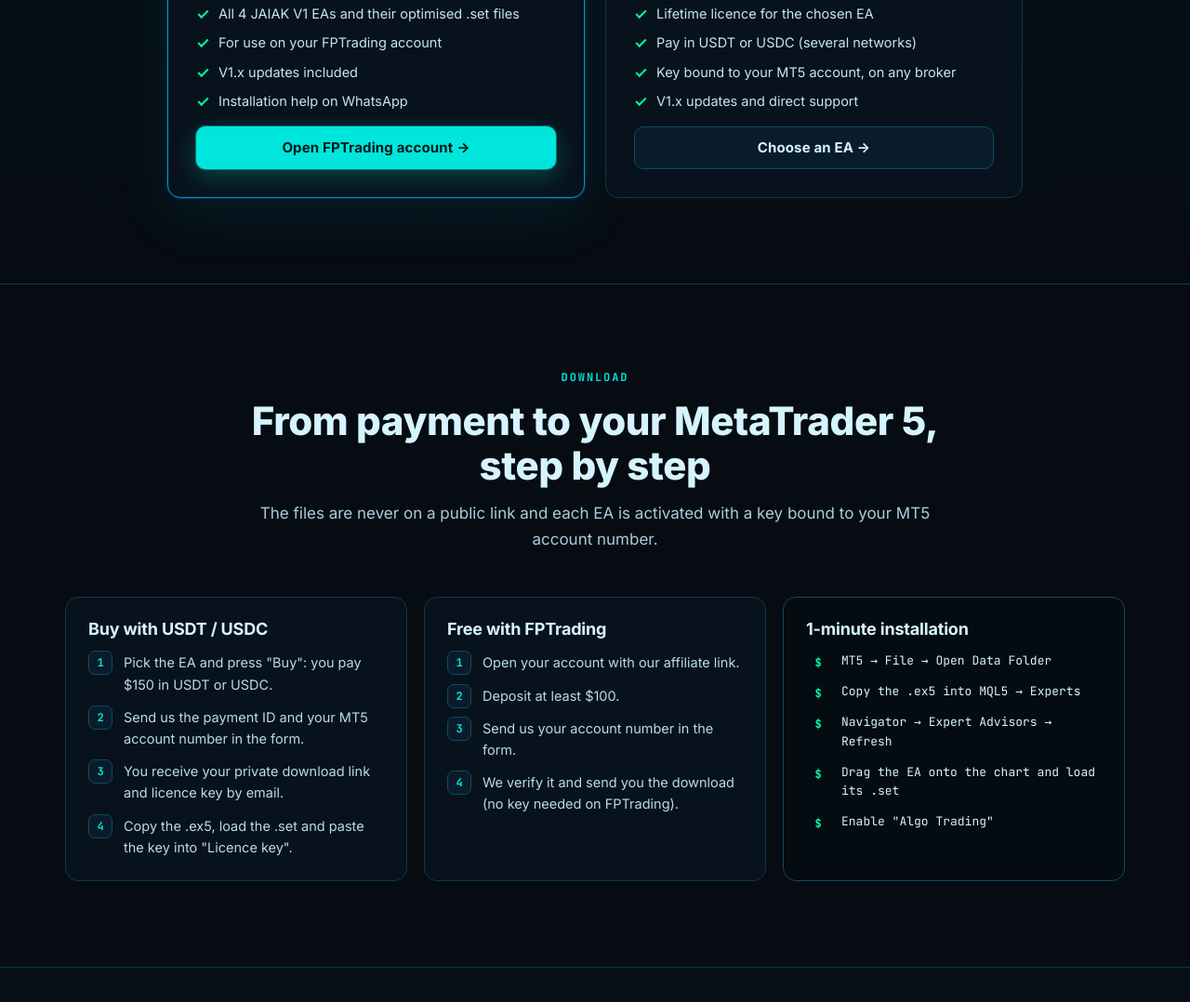
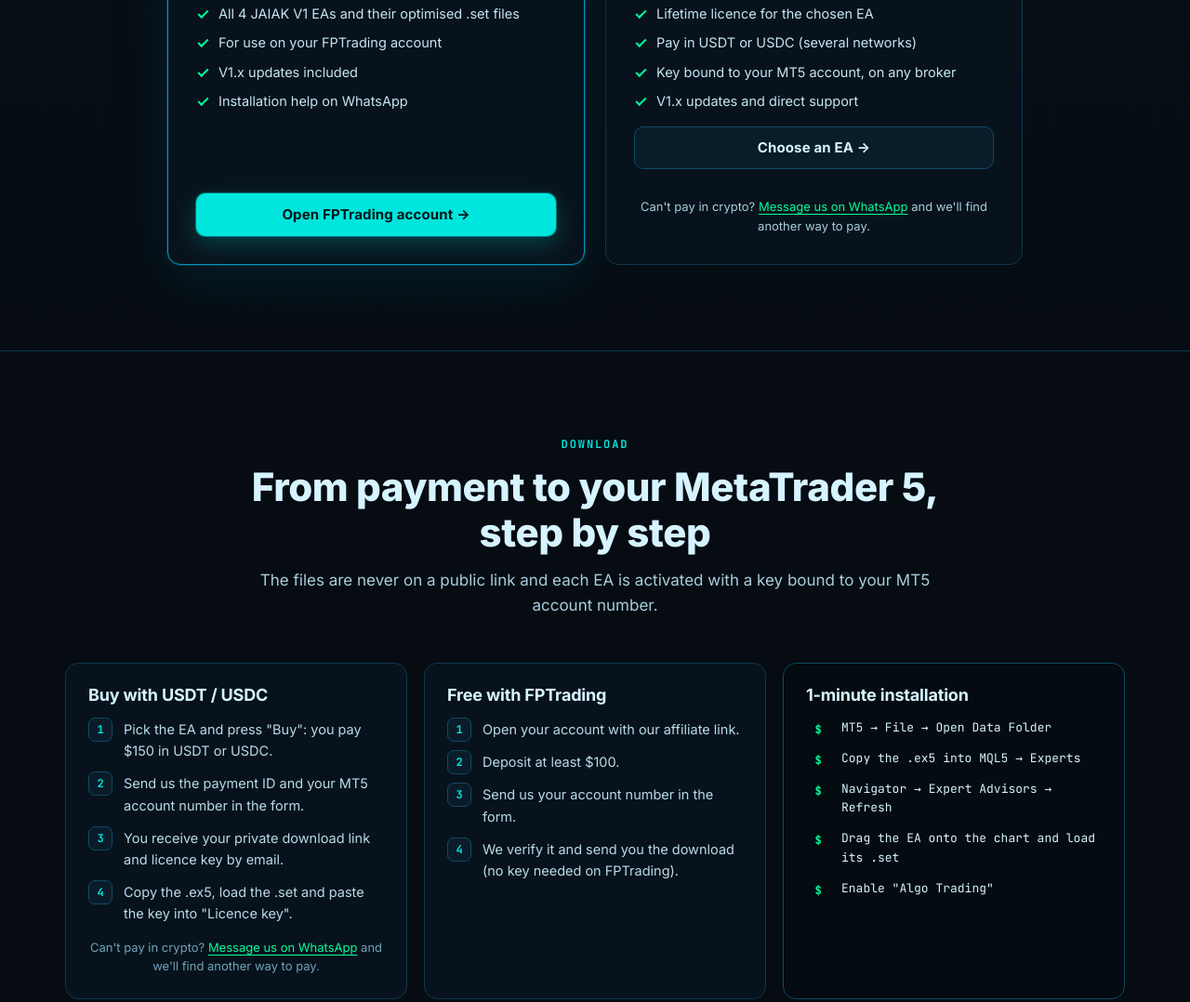
Before and after one commit to JackzMaertens/bestglobalbroker, a plain HTML site: page index.html in a window 1280 px wide. Shown: the part 4087-5165 px from the top of the page at 93% size. Drawn offline with Linux system fonts and the light colour scheme.

Commit message:
Add NOWPayments USDT/USDC links and WhatsApp alternative for non-crypto buyers
Co-Authored-By: Claude Opus 5.5 <noreply@anthropic.com>
Claude-Session: https://claude.ai/code/session_019ddELBzFjdqUUo8kfWymxW

```diff
--- a/index.html
+++ b/index.html
@@ -192,6 +192,14 @@
      "acceptedAnswer": {
       "@type": "Answer",
       "text": "USDT y USDC en las redes que muestra la pasarela de pago al pagar (por ejemplo TRON, Ethereum, BNB Chain o Solana). Elige siempre la misma red en tu wallet que en la pantalla de pago: un envío por la red equivocada puede perderse."
+     }
+    },
+    {
+     "@type": "Question",
+     "name": "¿Y si no puedo pagar con USDT o USDC?",
+     "acceptedAnswer": {
+      "@type": "Answer",
+      "text": "Escríbenos por WhatsApp (botón verde de la esquina) y te proponemos otra forma de pago. El resto del proceso es igual: nos das tu número de cuenta MT5 y te enviamos el EA con tu clave de licencia."
      }
     },
     {
@@ -501,6 +509,7 @@
               <li data-i18n="plan2_f3">Clave ligada a tu cuenta MT5, en cualquier broker</li><li data-i18n="plan2_f4">Actualizaciones V1.x y soporte directo</li>
             </ul>
             <a class="btn btn-ghost btn-block" href="#eas"><span data-i18n="plan2_btn">Elegir EA →</span></a>
+            <p class="nocrypto" data-i18n="nocrypto">¿No puedes pagar en cripto? <a href="https://wa.me/34620987016?text=Hola%2C%20quiero%20comprar%20un%20EA%20JAIAK%20V1%20pero%20no%20puedo%20pagar%20en%20cripto" target="_blank" rel="noopener">Escríbenos por WhatsApp</a> y buscamos otra forma de pago.</p>
           </article>
         </div>
       </div>
@@ -521,6 +530,7 @@
               <li data-i18n="dl_a1">Elige el EA y pulsa «Comprar»: pagas $150 en USDT o USDC.</li><li data-i18n="dl_a2">Envíanos en el formulario el ID del pago y tu número de cuenta MT5.</li>
               <li data-i18n="dl_a3">Recibes por email tu enlace de descarga privado y tu clave de licencia.</li><li data-i18n="dl_a4">Copia el .ex5, carga el .set y pega la clave en «Licence key».</li>
             </ol>
+            <p class="nocrypto" data-i18n="nocrypto">¿No puedes pagar en cripto? <a href="https://wa.me/34620987016?text=Hola%2C%20quiero%20comprar%20un%20EA%20JAIAK%20V1%20pero%20no%20puedo%20pagar%20en%20cripto" target="_blank" rel="noopener">Escríbenos por WhatsApp</a> y buscamos otra forma de pago.</p>
           </div>
           <div class="path">
             <h3 data-i18n="dl_b_title">Gratis con FPTrading</h3>
@@ -605,6 +615,7 @@
           <details><summary data-i18n="faq_q2">¿Cómo recibo los archivos?</summary><p data-i18n="faq_a2">Pagas en USDT o USDC desde el botón «Comprar» y nos envías el ID del pago con tu número de cuenta MT5 en el formulario. Te mandamos por email un enlace privado con el .ex5, su archivo .set y tu clave de licencia. Con la opción FPTrading te enviamos los archivos en cuanto verificamos tu cuenta.</p></details>
           <details><summary data-i18n="faq_q8">¿Cómo funciona la licencia?</summary><p data-i18n="faq_a8">Cada clave activa un EA en un número de cuenta MT5 concreto, en cualquier broker. En cuentas FPTrading los EAs funcionan sin clave y en el probador de estrategias funcionan siempre, para que puedas probarlos. Si cambias de cuenta, escríbenos y te damos una clave nueva.</p></details>
           <details><summary data-i18n="faq_q9">¿En qué redes puedo pagar?</summary><p data-i18n="faq_a9">USDT y USDC en las redes que muestra la pasarela de pago al pagar (por ejemplo TRON, Ethereum, BNB Chain o Solana). Elige siempre la misma red en tu wallet que en la pantalla de pago: un envío por la red equivocada puede perderse.</p></details>
+          <details><summary data-i18n="faq_q10">¿Y si no puedo pagar con USDT o USDC?</summary><p data-i18n="faq_a10">Escríbenos por WhatsApp (botón verde de la esquina) y te proponemos otra forma de pago. El resto del proceso es igual: nos das tu número de cuenta MT5 y te enviamos el EA con tu clave de licencia.</p></details>
           <details><summary data-i18n="faq_q3">¿Funcionan con otros brokers?</summary><p data-i18n="faq_a3">La licencia individual funciona con cualquier broker MT5. Ten en cuenta que los parámetros están optimizados con datos de FPTrading: con otro broker conviene revisar spread y horarios.</p></details>
           <details><summary data-i18n="faq_q4">¿Qué capital necesito?</summary><p data-i18n="faq_a4">FPTrading permite abrir cuenta desde $100, pero en oro el lote mínimo (0.01) ya arriesga unos $6–8 por operación con los stops de estos EAs. Para usar el riesgo por defecto (0,3% por operación) recomendamos unos $3.000 por EA; con menos capital el riesgo real de cada operación será mayor que el configurado (o el EA la omitirá).</p></details>
           <details><summary data-i18n="faq_q5">¿Necesito un VPS?</summary><p data-i18n="faq_a5">Es muy recomendable: los EAs solo operan mientras MT5 está abierto y conectado. Un VPS cerca del servidor del broker lo mantiene 24/5.</p></details>
--- a/script.js
+++ b/script.js
@@ -11,10 +11,10 @@
      "Buy" only opens the form with that EA pre-filled.
      ------------------------------------------------------------------ */
   var CHECKOUT = {
-    jury:  "",
-    angle: "",
-    rider: "",
-    ice:   ""
+    jury:  "https://nowpayments.io/payment/?iid=4437725295",
+    angle: "https://nowpayments.io/payment/?iid=5366102037",
+    rider: "https://nowpayments.io/payment/?iid=5843197917",
+    ice:   "https://nowpayments.io/payment/?iid=5924352728"
   };
   var FORM_ENDPOINT = "https://formsubmit.co/ajax/jackzmaertens@gmail.com";
 
--- a/style.css
+++ b/style.css
@@ -335,3 +335,6 @@ body.lock { overflow: hidden; }
   .annbar a { gap: 8px; font-size: 12.5px; }
 }
 @media print { .nav, .annbar, .wa, .hero-art { display: none; } body { background: #fff; color: #000; } }
+
+.nocrypto { margin: 14px 0 0; font-size: 13px; color: var(--muted); text-align: center; }
+.nocrypto a { color: var(--up); text-decoration: underline; text-underline-offset: 3px; }
--- a/translations.js
+++ b/translations.js
@@ -77,6 +77,7 @@ window.translations = {
   "fact4_l": "cuotas mensuales",
   "fact4_v": "$0",
   "faq_a1": "Sí. Cada uno tiene su número mágico y solo gestiona sus operaciones. Lo normal es abrir un gráfico de XAUUSD por EA (M1 para TREND JURY, BREAKOUT RIDER e ICE CROSS; M5 para ANGLE SHIFT).",
+  "faq_a10": "Escríbenos por WhatsApp (botón verde de la esquina) y te proponemos otra forma de pago. El resto del proceso es igual: nos das tu número de cuenta MT5 y te enviamos el EA con tu clave de licencia.",
   "faq_a2": "Pagas en USDT o USDC desde el botón «Comprar» y nos envías el ID del pago con tu número de cuenta MT5 en el formulario. Te mandamos por email un enlace privado con el .ex5, su archivo .set y tu clave de licencia. Con la opción FPTrading te enviamos los archivos en cuanto verificamos tu cuenta.",
   "faq_a3": "La licencia individual funciona con cualquier broker MT5. Ten en cuenta que los parámetros están optimizados con datos de FPTrading: con otro broker conviene revisar spread y horarios.",
   "faq_a4": "FPTrading permite abrir cuenta desde $100, pero en oro el lote mínimo (0.01) ya arriesga unos $6–8 por operación con los stops de estos EAs. Para usar el riesgo por defecto (0,3% por operación) recomendamos unos $3.000 por EA; con menos capital el riesgo real de cada operación será mayor que el configurado (o el EA la omitirá).",
@@ -87,6 +88,7 @@ window.translations = {
   "faq_a9": "USDT y USDC en las redes que muestra la pasarela de pago al pagar (por ejemplo TRON, Ethereum, BNB Chain o Solana). Elige siempre la misma red en tu wallet que en la pantalla de pago: un envío por la red equivocada puede perderse.",
   "faq_eyebrow": "PREGUNTAS FRECUENTES",
   "faq_q1": "¿Puedo usar los cuatro EAs a la vez?",
+  "faq_q10": "¿Y si no puedo pagar con USDT o USDC?",
   "faq_q2": "¿Cómo recibo los archivos?",
   "faq_q3": "¿Funcionan con otros brokers?",
   "faq_q4": "¿Qué capital necesito?",
@@ -152,6 +154,7 @@ window.translations = {
   "nav_pricing": "Precios",
   "nav_team": "Cómo trabajan",
   "nav_valid": "Validación",
+  "nocrypto": "¿No puedes pagar en cripto? <a href=\"https://wa.me/34620987016?text=Hola%2C%20quiero%20comprar%20un%20EA%20JAIAK%20V1%20pero%20no%20puedo%20pagar%20en%20cripto\" target=\"_blank\" rel=\"noopener\">Escríbenos por WhatsApp</a> y buscamos otra forma de pago.",
   "panel_caption": "Vista de ejemplo del panel que cada EA dibuja en tu gráfico",
   "plan1_btn": "Abrir cuenta FPTrading →",
   "plan1_desc": "Abre tu cuenta en FPTrading con nuestro enlace, deposita al menos $100 (es tu dinero, retirable cuando quieras) y te damos acceso a la descarga.",
@@ -286,6 +289,7 @@ window.translations = {
   "fact4_l": "monthly fees",
   "fact4_v": "$0",
   "faq_a1": "Yes. Each one has its own magic number and only manages its own trades. The usual setup is one XAUUSD chart per EA (M1 for TREND JURY, BREAKOUT RIDER and ICE CROSS; M5 for ANGLE SHIFT).",
+  "faq_a10": "Message us on WhatsApp (the green button in the corner) and we will offer you another payment method. The rest is the same: you give us your MT5 account number and we send you the EA with your licence key.",
   "faq_a2": "You pay in USDT or USDC from the \"Buy\" button and send us the payment ID with your MT5 account number in the form. We email you a private link with the .ex5, its .set file and your licence key. With the FPTrading option we send you the files as soon as we verify your account.",
   "faq_a3": "The individual licence works with any MT5 broker. Bear in mind the parameters are optimised on FPTrading data: with another broker it is worth checking spread and trading hours.",
   "faq_a4": "FPTrading lets you open an account from $100, but on gold the minimum lot (0.01) already risks about $6–8 per trade with these EAs' stops. To use the default risk (0.3% per trade) we recommend about $3,000 per EA; with less capital the real risk per trade will be higher than configured (or the EA will skip the trade).",
@@ -296,6 +300,7 @@ window.translations = {
   "faq_a9": "USDT and USDC on the networks shown by the payment gateway at checkout (for example TRON, Ethereum, BNB Chain or Solana). Always choose the same network in your wallet as on the payment screen: a transfer on the wrong network can be lost.",
   "faq_eyebrow": "FREQUENTLY ASKED QUESTIONS",
   "faq_q1": "Can I run all four EAs at once?",
+  "faq_q10": "What if I can't pay with USDT or USDC?",
   "faq_q2": "How do I get the files?",
   "faq_q3": "Do they work with other brokers?",
   "faq_q4": "How much capital do I need?",
@@ -361,6 +366,7 @@ window.translations = {
   "nav_pricing": "Pricing",
   "nav_team": "How they work",
   "nav_valid": "Validation",
+  "nocrypto": "Can't pay in crypto? <a href=\"https://wa.me/34620987016?text=Hi%2C%20I%20want%20to%20buy%20a%20JAIAK%20V1%20EA%20but%20I%20cannot%20pay%20in%20crypto\" target=\"_blank\" rel=\"noopener\">Message us on WhatsApp</a> and we'll find another way to pay.",
   "panel_caption": "Sample view of the panel each EA draws on your chart",
   "plan1_btn": "Open FPTrading account →",
   "plan1_desc": "Open your FPTrading account through our link, deposit at least $100 (it's your money, withdraw it any time) and we give you access to the download.",
```
